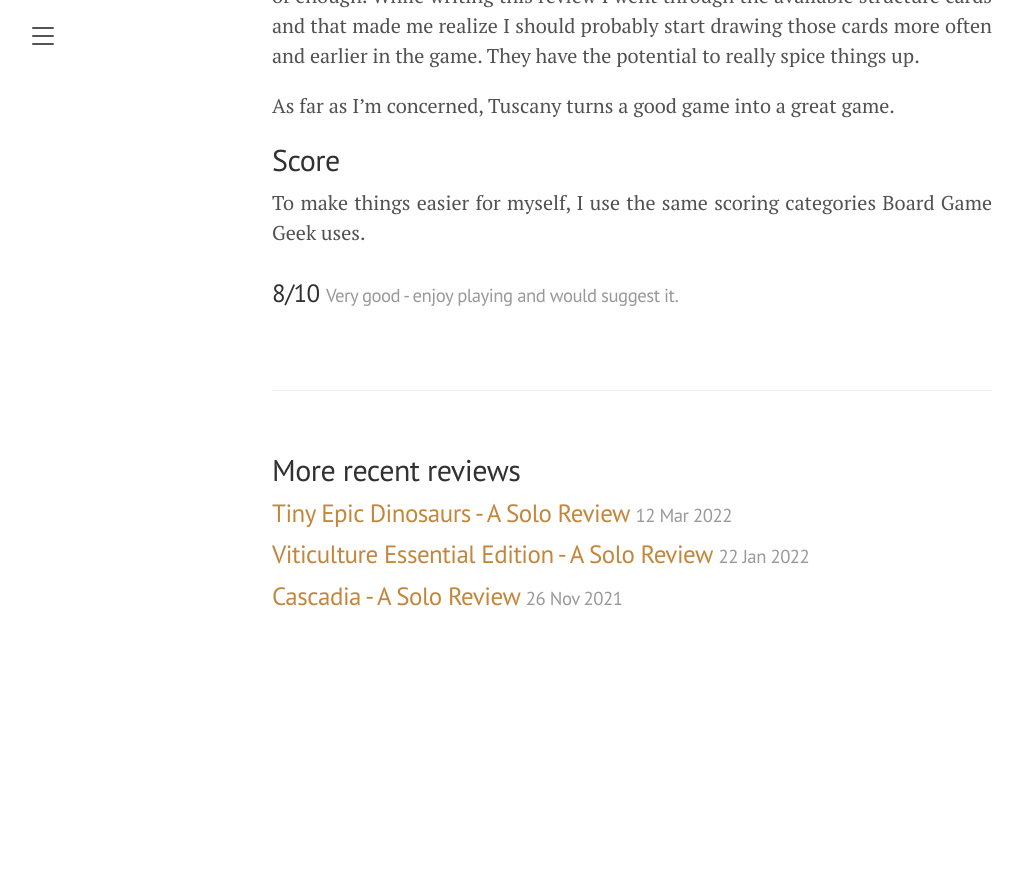
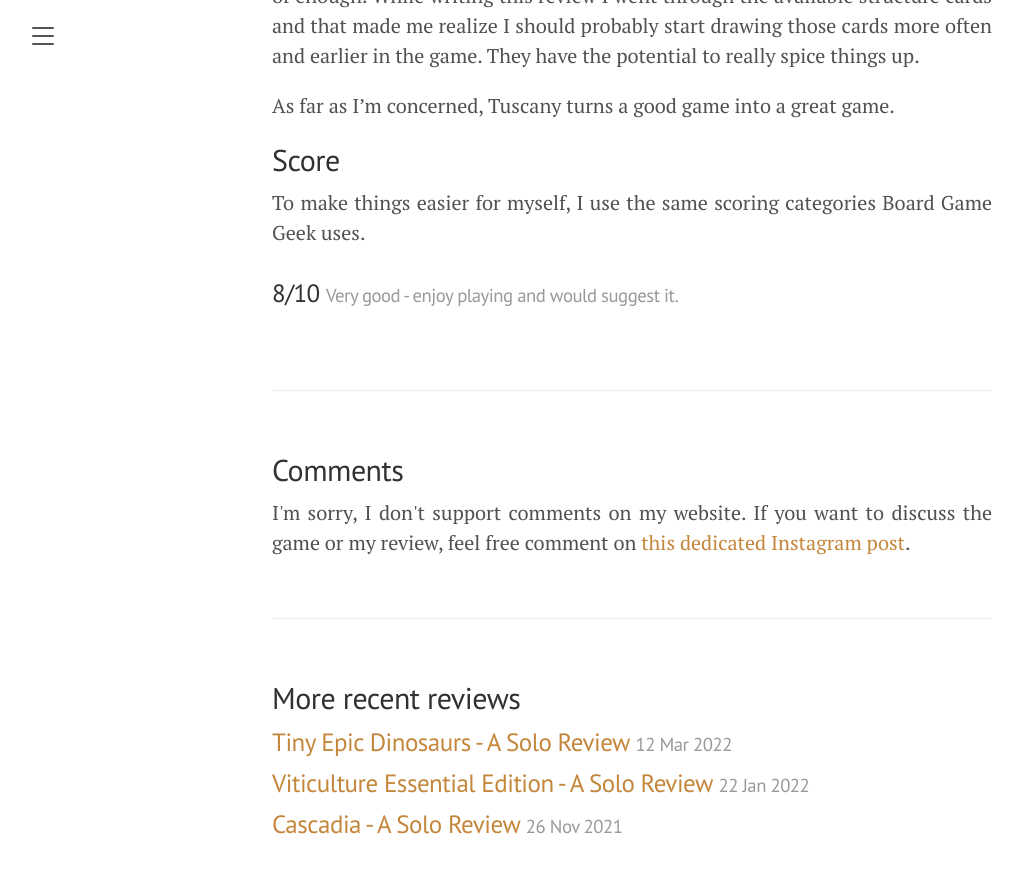
Before and after one commit to singlemeeple/singlemeeple.github.io, a Jekyll site: the page built from _posts/2022-01-28-viticulture-tuscany-essential-edition-a-solo-review.md, in a window 1280 px wide and 900 px high, scrolled down 9345 px. Shown: the top 873 px of the window, without its empty margins (8-1031 px from the left). Built offline with Jekyll 4.4.1, drawn with Linux system fonts in a browser that asks for light colours; before the commit the page ends 10017 px from its top, so only the background shows below that; some of the changed lines change nothing that is shown.

Commit message:
Add Instagram link for the Tuscany review

```diff
--- a/_posts/2022-01-28-viticulture-tuscany-essential-edition-a-solo-review.md
+++ b/_posts/2022-01-28-viticulture-tuscany-essential-edition-a-solo-review.md
@@ -5,7 +5,7 @@
 thumbnail: /public/images/reviews/tuscany/tuscany-essential-edition-a-solo-review.jpg
 social_image: /public/images/reviews/tuscany/social.jpg
 category: review
-instagram:
+instagram: https://www.instagram.com/p/CZSJKuYrQB8/
 score: 8
 ---
 
```
